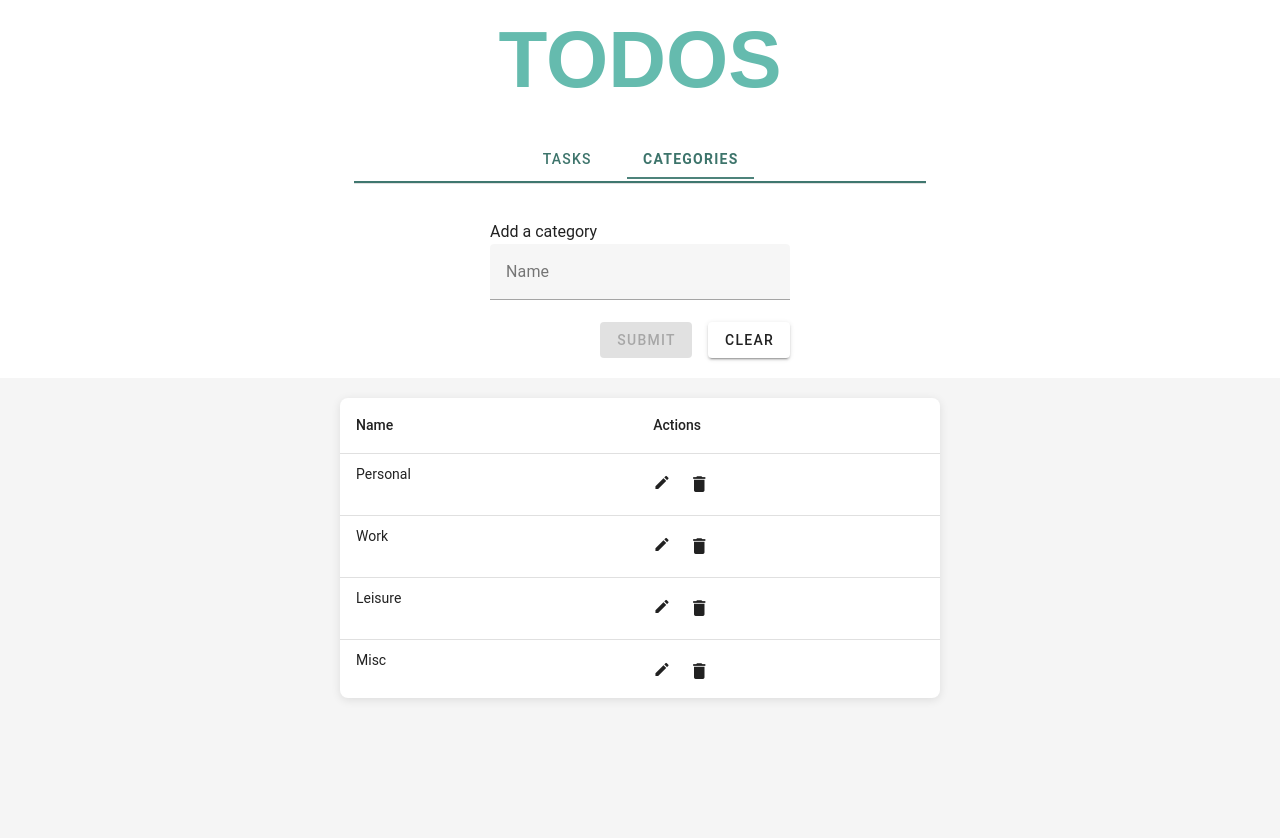
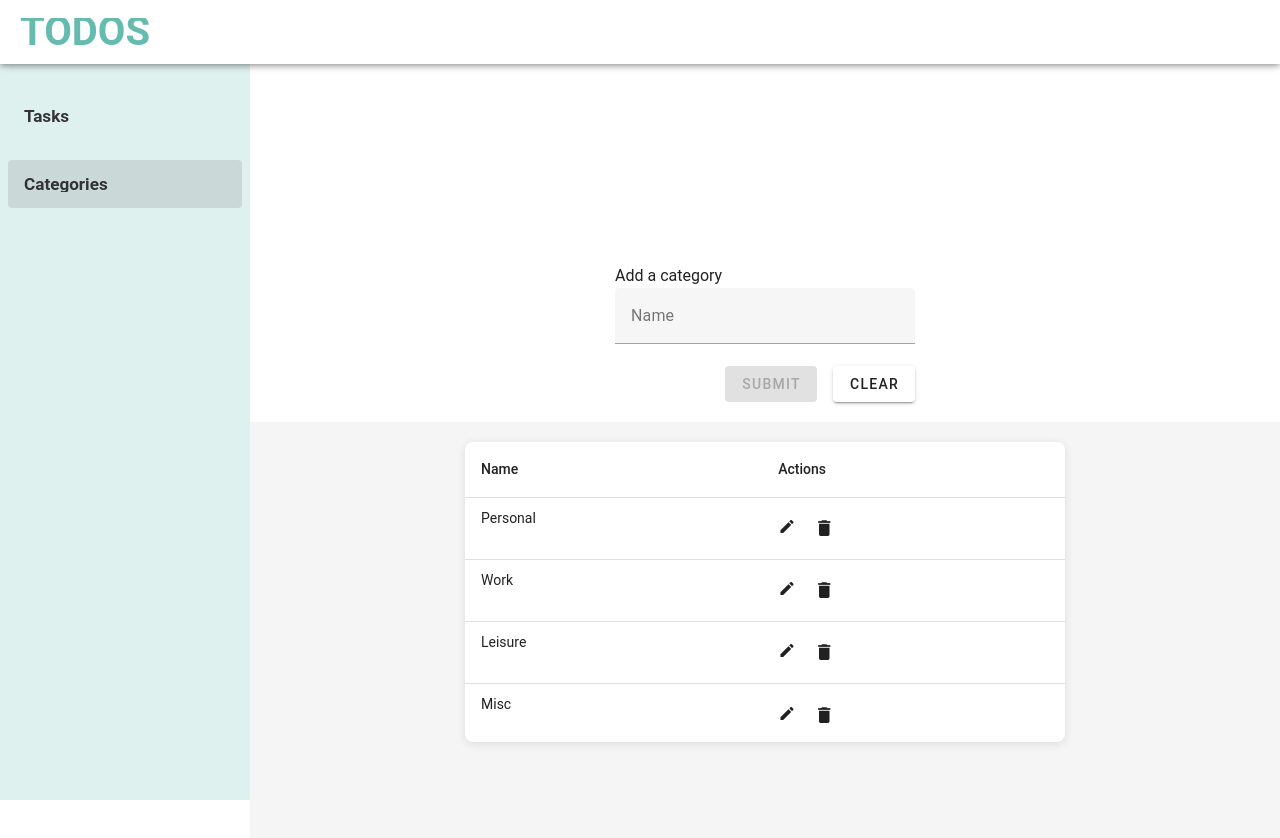
Before and after one commit to marinelakal/To-do-App, a Vue app: page /categories in a window 1280 px wide. Shown: the top 838 px of the page. Built offline with nearby package versions, Linux system fonts and the light colour scheme.

Commit message:
Replace Tabs with Navigation Components

```diff
--- a/src/App.vue
+++ b/src/App.vue
@@ -1,26 +1,57 @@
 <template>
+  <v-app>
+    <v-app-bar app class="app-bar">
+      <v-toolbar-title class="title">TODOS</v-toolbar-title>
+    </v-app-bar>
 
-  <h1 class="title">TODOS</h1>
-  <tabs-item></tabs-item>
-  <main>
-    <router-view></router-view>
-  </main>
+    <v-navigation-drawer
+      app
+      floating
+      permanent
+      width="250"
+       class="nav-drawer"
+    >
+      <v-list density="compact" nav>
+        <v-list-item to="/tasks">
+          <v-list-item-title class="nav-title">Tasks</v-list-item-title>
+        </v-list-item>
+
+        <v-list-item to="/categories">
+          <v-list-item-title class="nav-title">Categories</v-list-item-title>
+        </v-list-item>
+      </v-list>
+    </v-navigation-drawer>
+
+    <v-main>
+      <router-view />
+    </v-main>
+  </v-app>
 </template>
 
+<script setup>
 
-<script setup>
-import TabsItem from './components/Tabs/TabsItem.vue';
 </script>
-
-
 
 <style scoped>
 .title {
-  font-size: 5rem;
+  font-size: 2.5rem;
+  font-weight: bold;
   color: #65bbae;
-  text-align: center;
-  width: 100%;
-  font-weight: bold;
-  font-family: Arial, sans-serif;
+}
+
+.nav-drawer {
+
+  background-color: #65bbae34;
+  color: #333;
+}
+
+.v-list-item-title {
+  font-size: 1.07rem !important;
+  font-weight: bold !important;
+}
+
+.v-list-item {
+  margin-top: 20px;
+  padding: 16px;
 }
 </style>
--- a/src/components/Categories/TheCategory.vue
+++ b/src/components/Categories/TheCategory.vue
@@ -1,6 +1,6 @@
 <template>
 
-    <v-sheet class="mx-auto" width="300">
+    <v-sheet class="mx-auto form-container" width="300">
         <v-form fast-fail v-model="valid" @submit.prevent="submitForm" ref="form">
             <p>Add a category</p>
             <v-text-field
@@ -66,4 +66,7 @@ const reset = () => {
 .v-sheet {
     margin-top: 20px;
 }
+.form-container {
+  margin-top: 200px !important;
+}
 </style>
--- a/src/components/Tasks/TheTaskApp.vue
+++ b/src/components/Tasks/TheTaskApp.vue
@@ -7,7 +7,7 @@
     <v-btn
       v-if="showImportButton"
       @click="navigateToForm"
-      class="my-4"
+      class="my-4 mt-16"
       color="primary"
     >
       Import New Task
--- a/src/components/Tasks/TheTaskTable.vue
+++ b/src/components/Tasks/TheTaskTable.vue
@@ -303,7 +303,7 @@ function save() {
   background-color: #cde8e4b9;
 }
 .table-container {
-  margin-top: 20px;
+  margin-top: 100px;
   display: flex;
   justify-content: center;
   background-color: #f5f5f5;
```
